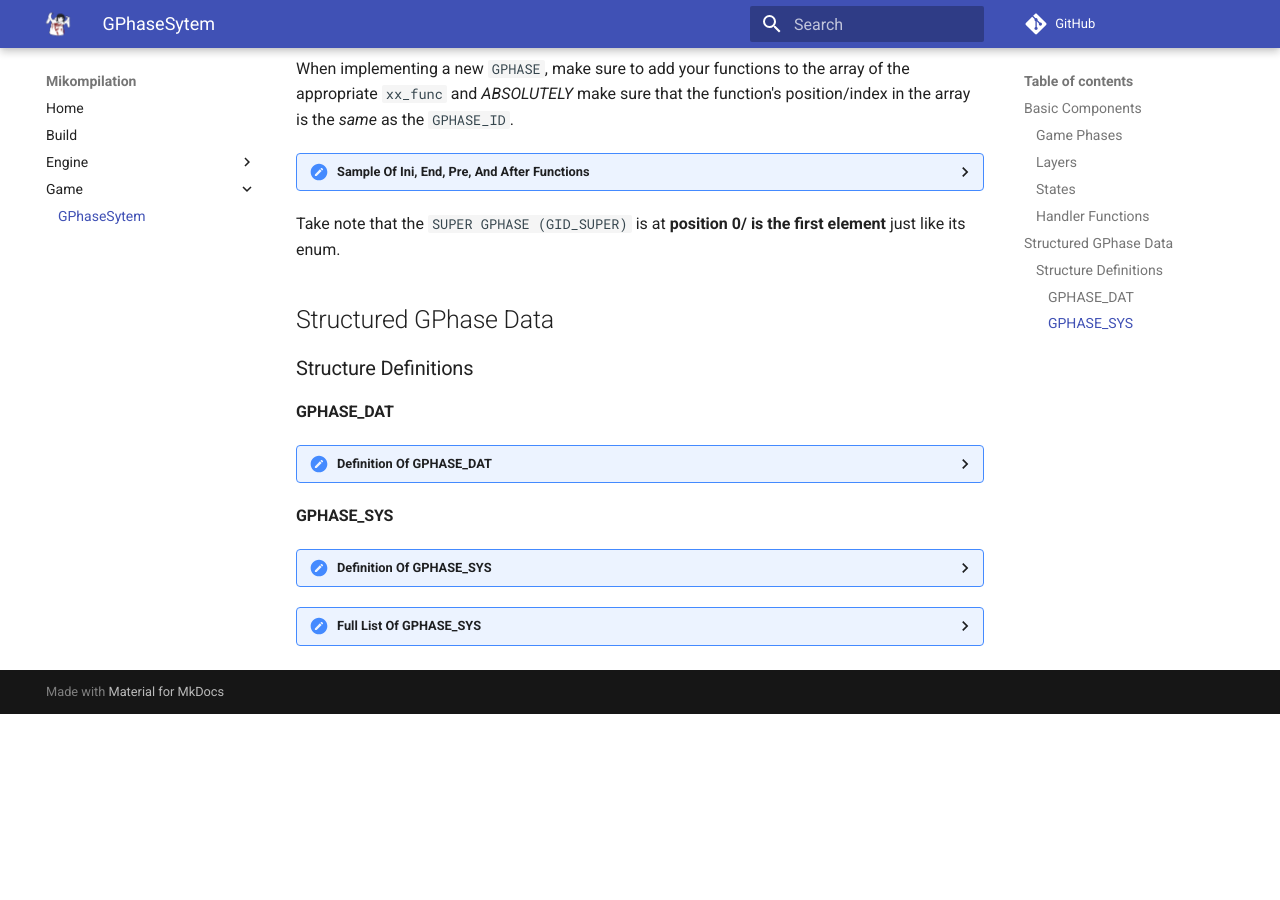
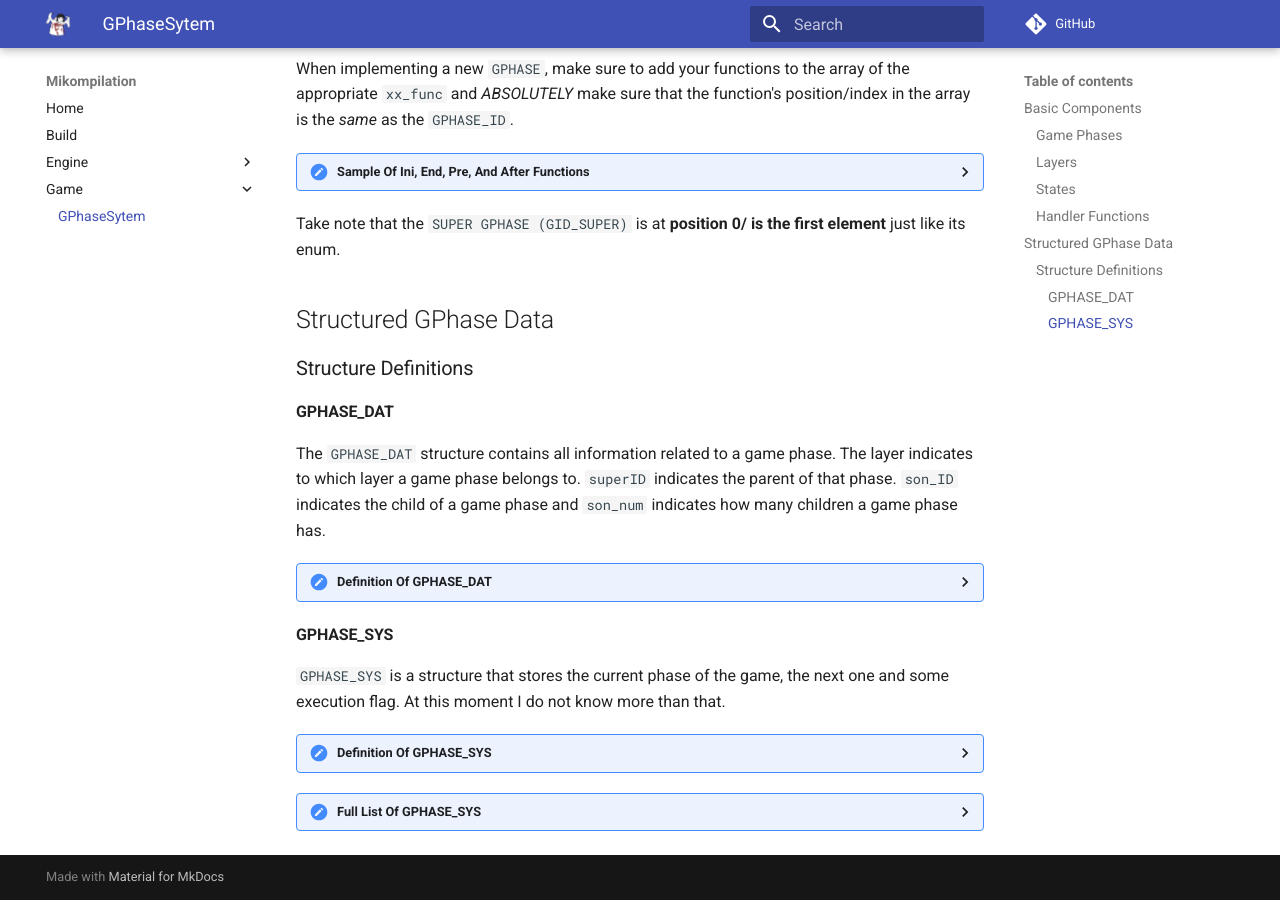
Before and after one commit to Mikompilation/Mikompilation, an MkDocs documentation site: the page built from docs/Game/GPhaseSystem.md, in a window 1280 px wide and 900 px high, scrolled down 1550 px. Built offline with MkDocs 1.6.1 and Material for MkDocs 9.7.7, drawn with Linux system fonts in a browser that asks for light colours; comment, search, counter and statistics services are not loaded; before the commit the page ends 2264 px from its top, so only the background shows below that.

Commit message:
Finish GPhaseSystem Docs

```diff
--- a/docs/Game/GPhaseSystem.md
+++ b/docs/Game/GPhaseSystem.md
@@ -254,6 +254,9 @@ Take note that the `SUPER GPHASE (GID_SUPER)` is at **position 0/ is the first e
 
 ### Structure Definitions
 #### GPHASE_DAT
+
+The `GPHASE_DAT` structure contains all information related to a game phase. The layer indicates to which layer a game phase belongs to. `superID` indicates the parent of that phase. `son_ID` indicates the child of a game phase and `son_num` indicates how many children a game phase has.
+
 <details>
 <summary>Definition Of GPHASE_DAT</summary>
 
@@ -269,6 +272,9 @@ struct GPHASE_DAT
 </details>
 
 #### GPHASE_SYS
+
+`GPHASE_SYS` is a structure that stores the current phase of the game, the next one and some execution flag. At this moment I do not know more than that.
+
 <details>
 <summary>Definition Of GPHASE_SYS</summary>
 
```
Also changed, not shown: 1 other file.
